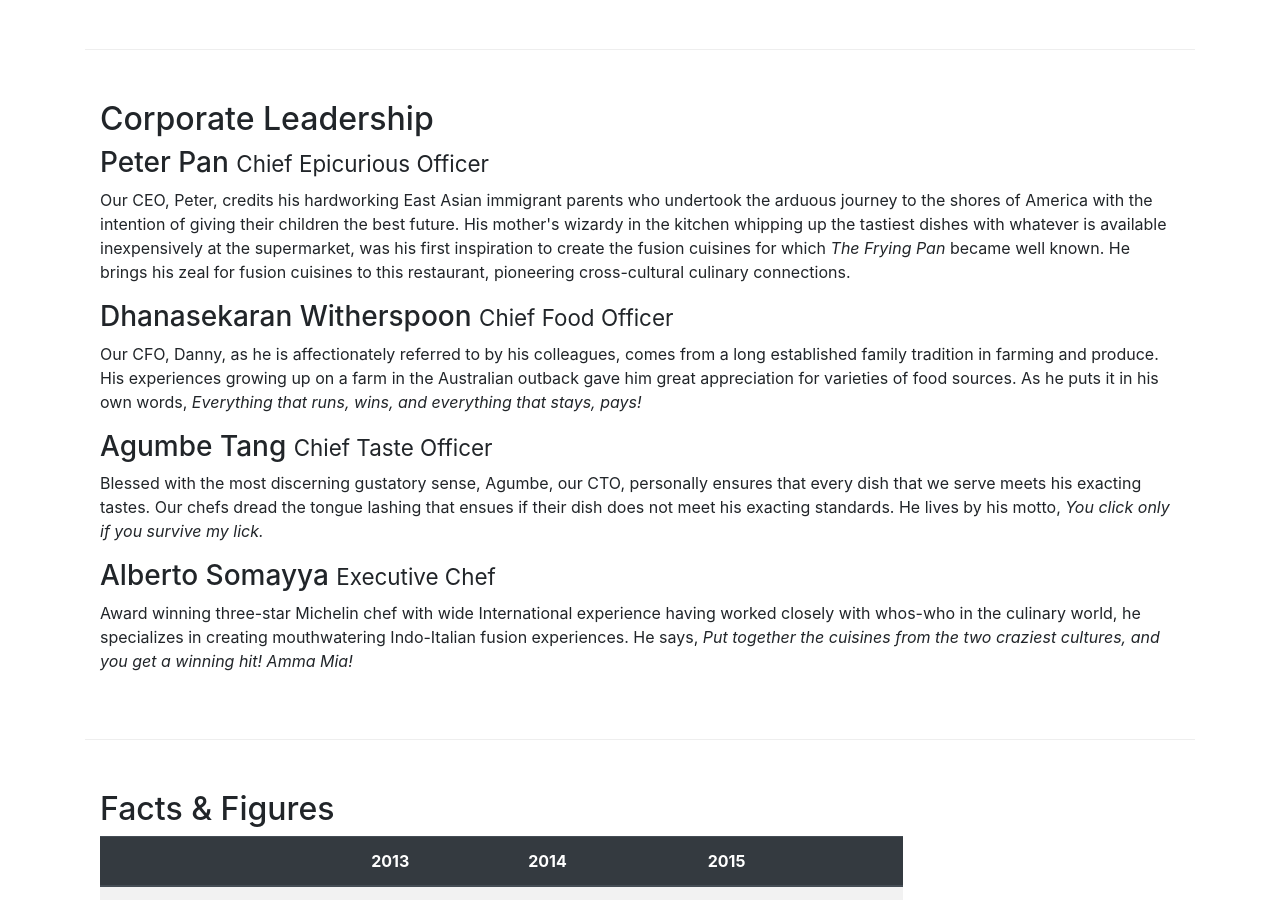
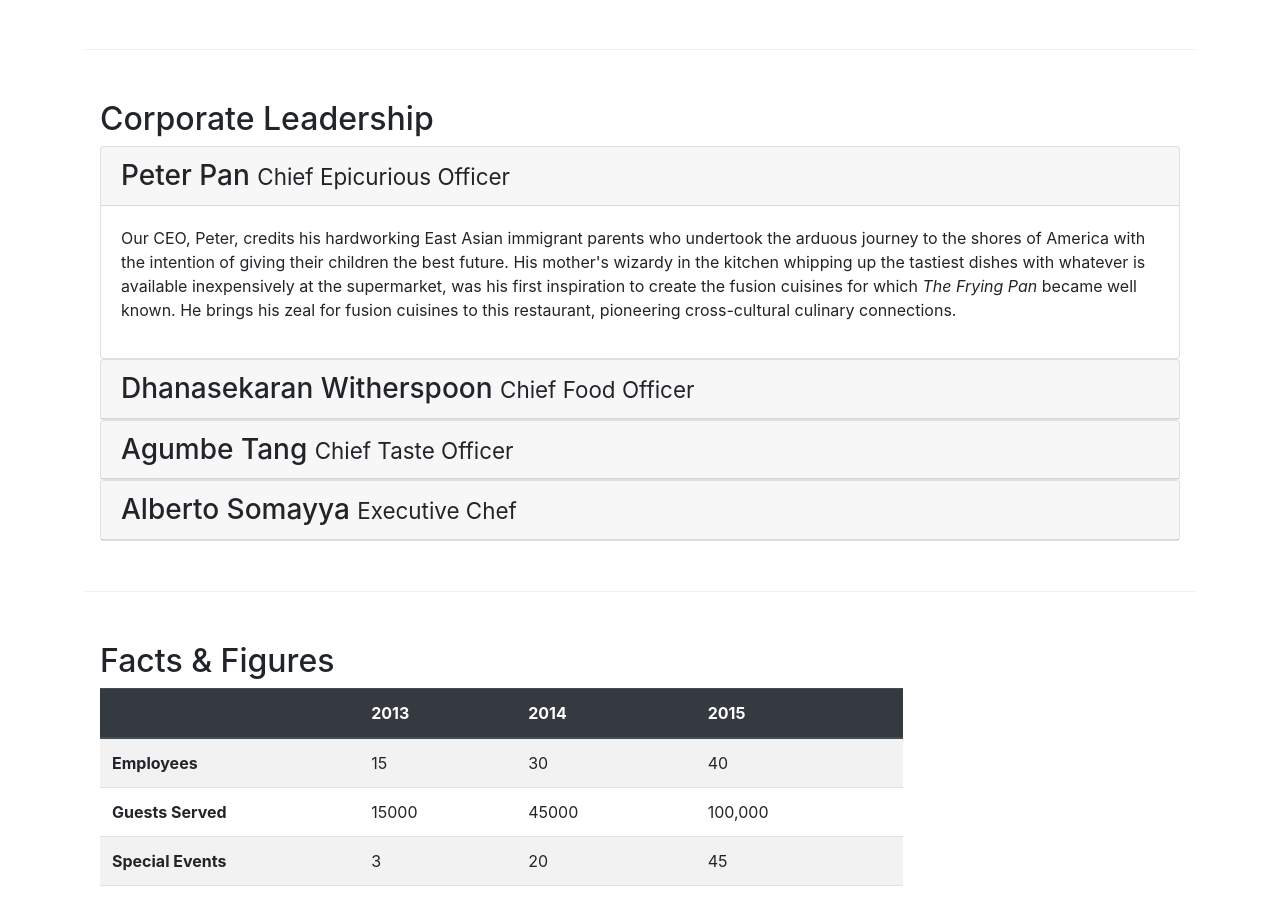
Before and after one commit to Jordi-B19/Bootstrap_Confusion, a website: page aboutus.html in a window 1280 px wide. Shown: the part 922-1822 px from the top of the page. Drawn offline with nearby package versions, Linux system fonts and the light colour scheme.

Commit message:
accordion

```diff
--- a/aboutus.html
+++ b/aboutus.html
@@ -106,16 +106,65 @@
 
 
         <div class="row row-content">
-            <div class="col">
+            <div class="col-12">
                 <h2>Corporate Leadership</h2>
-                <h3>Peter Pan <small>Chief Epicurious Officer</small></h3>
-                <p class="d-none d-sm-block">Our CEO, Peter, credits his hardworking East Asian immigrant parents who undertook the arduous journey to the shores of America with the intention of giving their children the best future. His mother's wizardy in the kitchen whipping up the tastiest dishes with whatever is available inexpensively at the supermarket, was his first inspiration to create the fusion cuisines for which <em>The Frying Pan</em> became well known. He brings his zeal for fusion cuisines to this restaurant, pioneering cross-cultural culinary connections.</p>
-                <h3>Dhanasekaran Witherspoon <small>Chief Food Officer</small></h3>
-                <p class="d-none d-sm-block">Our CFO, Danny, as he is affectionately referred to by his colleagues, comes from a long established family tradition in farming and produce. His experiences growing up on a farm in the Australian outback gave him great appreciation for varieties of food sources. As he puts it in his own words, <em>Everything that runs, wins, and everything that stays, pays!</em></p>
-                <h3>Agumbe Tang <small>Chief Taste Officer</small></h3>
-                <p class="d-none d-sm-block">Blessed with the most discerning gustatory sense, Agumbe, our CTO, personally ensures that every dish that we serve meets his exacting tastes. Our chefs dread the tongue lashing that ensues if their dish does not meet his exacting standards. He lives by his motto, <em>You click only if you survive my lick.</em></p>
-                <h3>Alberto Somayya <small>Executive Chef</small></h3>
-                <p class="d-none d-sm-block">Award winning three-star Michelin chef with wide International experience having worked closely with whos-who in the culinary world, he specializes in creating mouthwatering Indo-Italian fusion experiences. He says, <em>Put together the cuisines from the two craziest cultures, and you get a winning hit! Amma Mia!</em></p>
+                <div id="accordion">
+                    <div class="card">
+                        <div class="card-header" role="tab" id="peterhead">
+                            <h3 class="mb-0">
+                                <a data-toggle="collapse" data-target="#peter">Peter Pan <small>Chief Epicurious Officer</small></a>
+                            </h3>
+                        </div>
+                        <div id="peter" class="collapse show" data-parent="#accordion">
+                            <div class="card-body">
+                                <p class="d-none d-sm-block">Our CEO, Peter, credits his hardworking East Asian immigrant parents who undertook the arduous journey to the shores of America with the intention of giving their children the best future. His mother's wizardy in the kitchen whipping up the tastiest dishes with whatever is available inexpensively at the supermarket, was his first inspiration to create the fusion cuisines for which <em>The Frying Pan</em> became well known. He brings his zeal for fusion cuisines to this restaurant, pioneering cross-cultural culinary connections.</p>
+                            </div>
+                        </div>
+                    </div>
+                    <div class="card">
+                        <div class="card-header" role="tab" id="dannyhead">
+                            <h3 class="mb-0">
+                                <a class="collapsed" data-toggle="collapse" data-target="#danny">
+                                    Dhanasekaran Witherspoon <small>Chief Food Officer</small>
+                                </a>
+                            </h3>
+                        </div>
+                        <div class="collapse" id="danny" data-parent="#accordion">
+                            <div class="card-body">
+                                <p class="d-none d-sm-block">Our CFO, Danny, as he is affectionately referred to by his colleagues, comes from a long established family tradition in farming and produce. His experiences growing up on a farm in the Australian outback gave him great appreciation for varieties of food sources. As he puts it in his own words, <em>Everything that runs, wins, and everything that stays, pays!</em></p>
+                            </div>
+                        </div>
+                    </div>
+
+                    <div class="card">
+                        <div class="card-header" role="tab" id="agumbehead">
+                            <h3 class="mb-0">
+                                <a class="collapsed" data-toggle="collapse" data-target="#agumbe">
+                                    Agumbe Tang <small>Chief Taste Officer</small>
+                                </a>
+                            </h3>
+                        </div>
+                        <div class="collapse" id="agumbe" data-parent="#accordion">
+                            <div class="card-body">
+                                <p class="d-none d-sm-block">Blessed with the most discerning gustatory sense, Agumbe, our CTO, personally ensures that every dish that we serve meets his exacting tastes. Our chefs dread the tongue lashing that ensues if their dish does not meet his exacting standards. He lives by his motto, <em>You click only if you survive my lick.</em></p>
+                            </div>
+                        </div>
+                    </div>
+                    <div class="card">
+                        <div class="card-header" role="tab" id="albertohead">
+                            <h3 class="mb-0">
+                                <a class="collapsed" data-toggle="collapse" data-target="#alberto">
+                                    Alberto Somayya <small>Executive Chef</small>
+                                </a>
+                            </h3>
+                        </div>
+                        <div class="collapse" id="alberto" data-parent="#accordion">
+                            <div class="card-body">
+                                <p class="d-none d-sm-block">Award winning three-star Michelin chef with wide International experience having worked closely with whos-who in the culinary world, he specializes in creating mouthwatering Indo-Italian fusion experiences. He says, <em>Put together the cuisines from the two craziest cultures, and you get a winning hit! Amma Mia!</em></p>
+                            </div>
+                        </div>
+                    </div>
+                </div>
             </div>
         </div>
 
--- a/css/styles.css
+++ b/css/styles.css
@@ -37,3 +37,10 @@ body {
 .navbar-dark {
     background-color: #512DA8;
 }
+
+.tab-content {
+    border-left: 1px solid #ddd;
+    border-right: 1px solid #ddd;
+    border-bottom: 1px solid #ddd;
+    padding: 10px;
+}
```
Also changed, not shown: index.html (+1 -1 lines).
